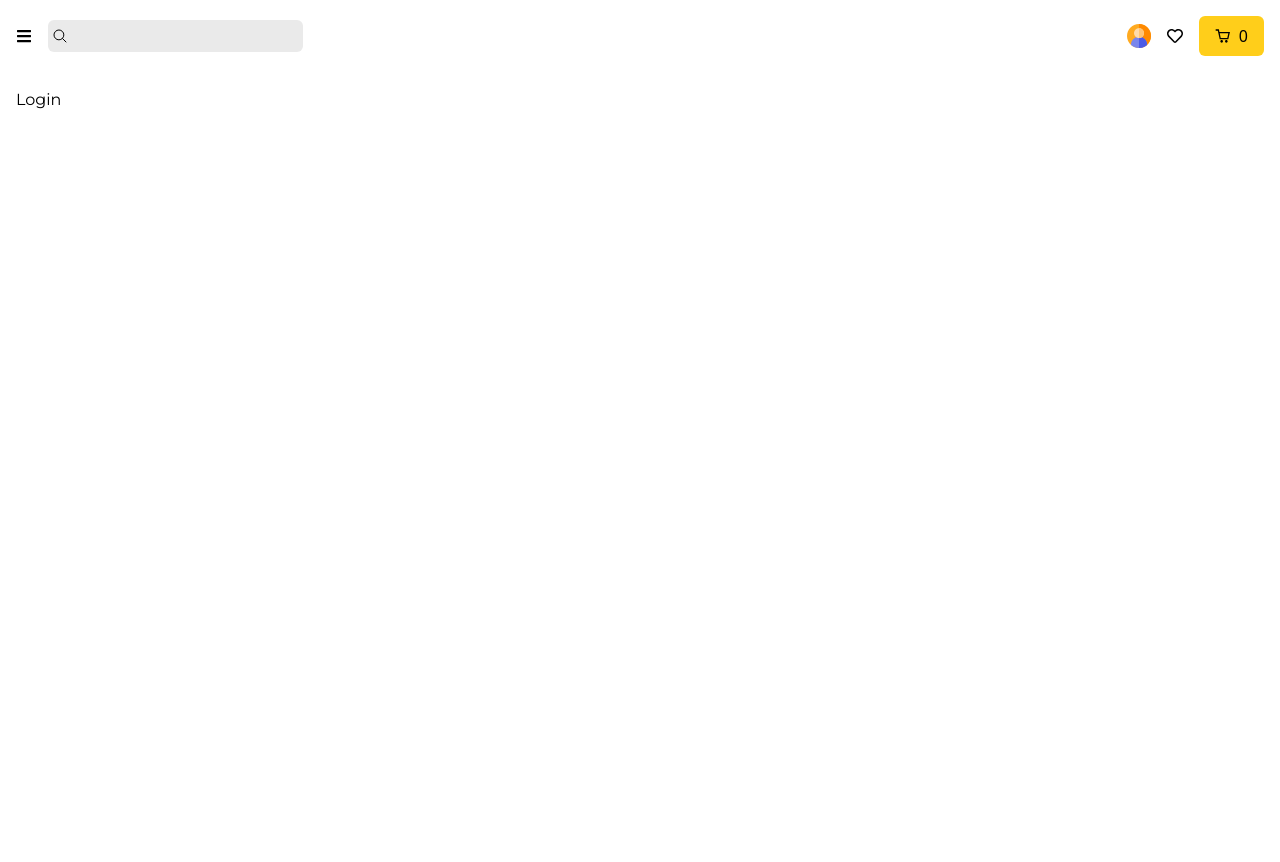
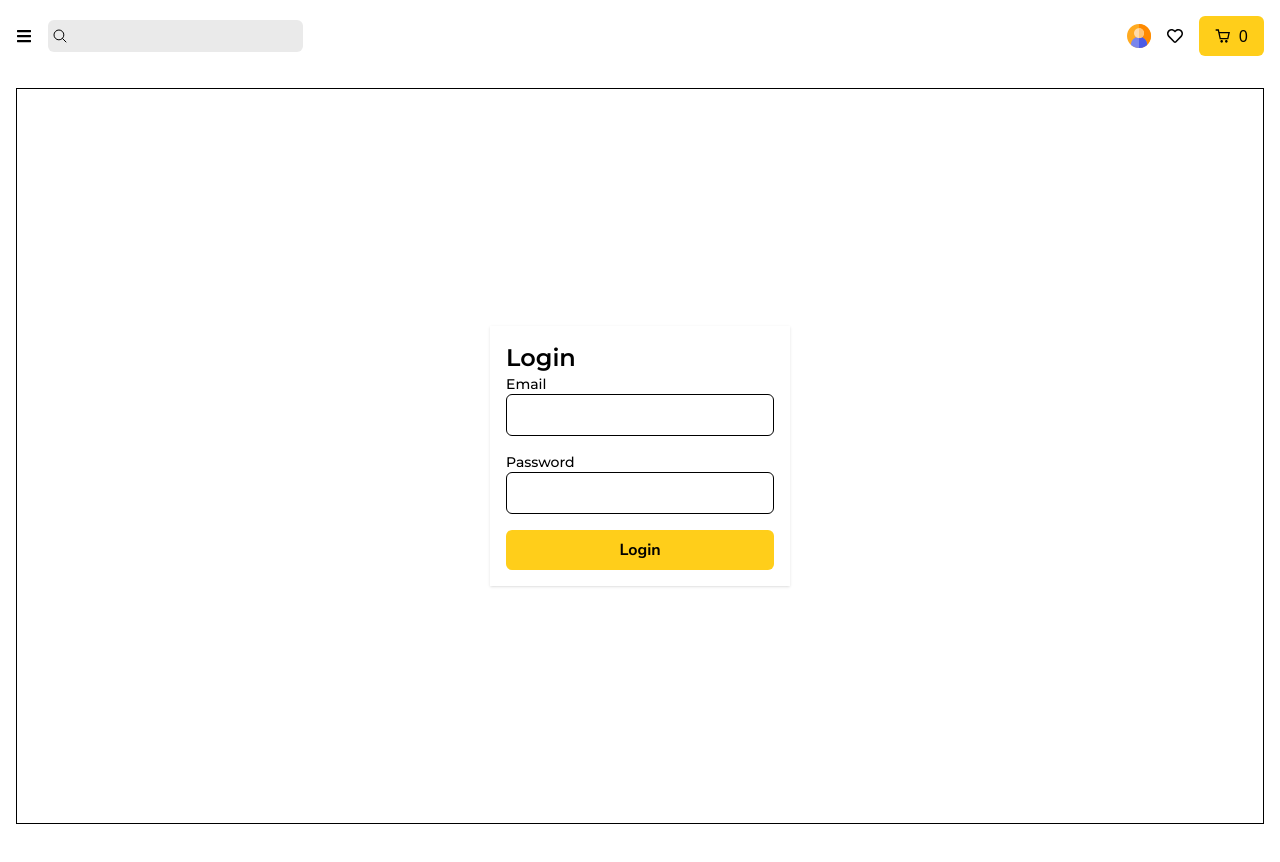
Before and after one commit to Amadoubenthe/book-mern-app, a React (Vite) app in the folder frontend/: page /login in a window 1280 px wide. Shown: the top 862 px of the page. Built offline with nearby package versions, Linux system fonts and the light colour scheme.

Commit message:
(feat) add login design

```diff
--- a/frontend/src/components/login/Login.tsx
+++ b/frontend/src/components/login/Login.tsx
@@ -1,3 +1,36 @@
 export default function Login() {
-  return <div>Login</div>;
+  return (
+    <>
+      <div className="border min-h-[calc(100vh-4rem)] flex justify-center items-center">
+        <div className="w-[300px] shadow p-4">
+          <h1 className="text-2xl font-semibold">Login</h1>
+          <form>
+            <div className="mb-4">
+              <label htmlFor="email" className="block text-sm font-medium">
+                Email
+              </label>
+              <input
+                type="email"
+                name="email"
+                id="email"
+                className="w-full p-2 border rounded-md"
+              />
+            </div>
+            <div className="mb-4">
+              <label htmlFor="password" className="block text-sm font-medium">
+                Password
+              </label>
+              <input
+                type="password"
+                name="password"
+                id="password"
+                className="w-full p-2 border rounded-md"
+              />
+            </div>
+            <button className="btn-primary w-full">Login</button>
+          </form>
+        </div>
+      </div>
+    </>
+  );
 }
```
